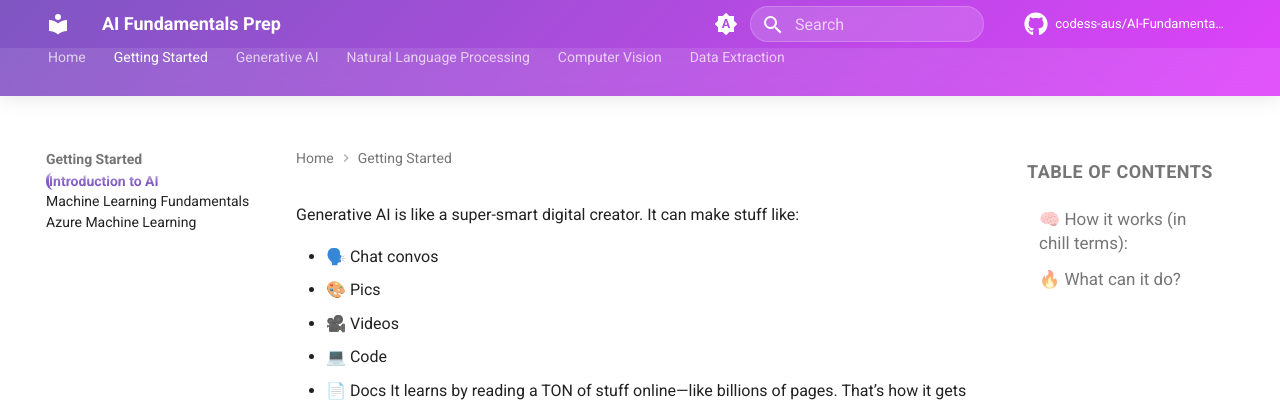
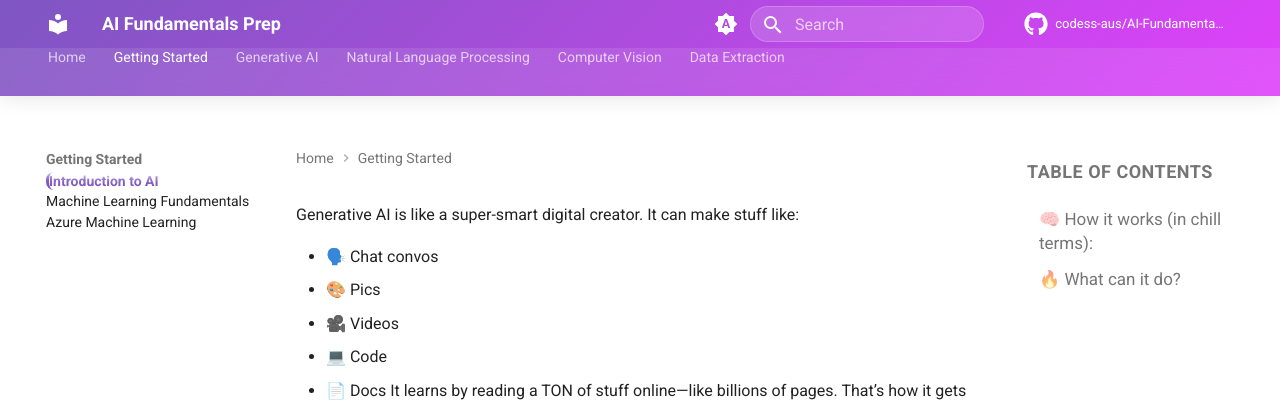
Before and after one commit to codess-aus/AI-Fundamentals-Prep, an MkDocs documentation site: the page built from docs/00-introduction/index.md, in a window 1280 px wide. Shown: the top 402 px of the page. Built offline with MkDocs 1.6.1 and Material for MkDocs 9.7.7, drawn with Linux system fonts in a browser that asks for light colours; comment, search, counter and statistics services are not loaded.

Commit message:
Improve CSS selectors

```diff
--- a/docs/stylesheets/extra.css
+++ b/docs/stylesheets/extra.css
@@ -388,78 +388,102 @@
 }
 
 /* Hide redundant "Home" text that appears beside hero section */
-.md-content h1:first-of-type {
+/* Target various possible selectors for the page title */
+.md-content__inner h1:first-child,
+.md-typeset h1:first-child,
+.md-content h1:first-of-type,
+article h1:first-child,
+main h1:first-child {
     display: none !important;
 }
 
-/* Alternative approach - hide any h1 that contains only "Home" */
-.md-content h1:contains("Home") {
+/* More specific selector for Material theme */
+.md-typeset .md-content__inner h1:first-child {
+    display: none !important;
+}
+
+/* Hide any h1 that only contains "Home" */
+h1:contains("Home") {
     display: none !important;
 }
 
 /* Style the Table of Contents to match the page design */
+/* Right sidebar TOC styling */
 .md-sidebar--secondary {
-    font-family: var(--md-text-font-family);
+    font-family: var(--md-text-font-family) !important;
 }
 
-.md-nav--secondary .md-nav__title {
-    font-family: var(--md-text-font-family);
-    font-weight: 600;
-    font-size: 0.9rem;
-    color: var(--md-default-fg-color--light);
-    text-transform: uppercase;
-    letter-spacing: 0.5px;
-    margin-bottom: 0.5rem;
-    padding: 0.5rem 0.75rem;
-    background: rgba(var(--md-primary-fg-color--rgb), 0.05);
-    border-radius: 6px;
+.md-sidebar--secondary .md-sidebar__scrollwrap {
+    font-family: var(--md-text-font-family) !important;
 }
 
+/* TOC Title styling */
+.md-nav--secondary .md-nav__title {
+    font-family: var(--md-text-font-family) !important;
+    font-weight: 600 !important;
+    font-size: 0.9rem !important;
+    color: var(--md-default-fg-color--light) !important;
+    text-transform: uppercase !important;
+    letter-spacing: 0.5px !important;
+    margin-bottom: 0.5rem !important;
+    padding: 0.5rem 0.75rem !important;
+    background: rgba(var(--md-primary-fg-color--rgb), 0.05) !important;
+    border-radius: 6px !important;
+}
+
+/* TOC Links styling */
 .md-nav--secondary .md-nav__list {
-    font-family: var(--md-text-font-family);
+    font-family: var(--md-text-font-family) !important;
 }
 
 .md-nav--secondary .md-nav__link {
-    font-family: var(--md-text-font-family);
-    font-size: 0.85rem;
-    font-weight: 400;
-    line-height: 1.4;
-    color: var(--md-default-fg-color--light);
-    padding: 0.25rem 0.75rem;
-    border-radius: 4px;
-    margin: 0.1rem 0;
-    transition: all 0.2s ease;
+    font-family: var(--md-text-font-family) !important;
+    font-size: 0.85rem !important;
+    font-weight: 400 !important;
+    line-height: 1.4 !important;
+    color: var(--md-default-fg-color--light) !important;
+    padding: 0.25rem 0.75rem !important;
+    border-radius: 4px !important;
+    margin: 0.1rem 0 !important;
+    transition: all 0.2s ease !important;
 }
 
 .md-nav--secondary .md-nav__link:hover {
-    background: rgba(var(--md-primary-fg-color--rgb), 0.08);
-    color: var(--md-primary-fg-color);
-    transform: translateX(2px);
+    background: rgba(var(--md-primary-fg-color--rgb), 0.08) !important;
+    color: var(--md-primary-fg-color) !important;
+    transform: translateX(2px) !important;
 }
 
 .md-nav--secondary .md-nav__link--active {
-    background: rgba(var(--md-primary-fg-color--rgb), 0.12);
-    color: var(--md-primary-fg-color);
-    font-weight: 500;
-    border-left: 2px solid var(--md-primary-fg-color);
+    background: rgba(var(--md-primary-fg-color--rgb), 0.12) !important;
+    color: var(--md-primary-fg-color) !important;
+    font-weight: 500 !important;
+    border-left: 2px solid var(--md-primary-fg-color) !important;
 }
 
 /* Improve TOC spacing and hierarchy */
 .md-nav--secondary .md-nav__item .md-nav__item {
-    margin-left: 0.5rem;
+    margin-left: 0.5rem !important;
 }
 
 .md-nav--secondary .md-nav__item .md-nav__item .md-nav__link {
-    font-size: 0.8rem;
-    opacity: 0.9;
+    font-size: 0.8rem !important;
+    opacity: 0.9 !important;
 }
 
-/* Hide the page title if it's just "Home" or similar */
-.md-typeset h1:first-child {
-    display: none !important;
+/* Generic TOC styling that should work regardless of theme structure */
+[data-md-component="toc"] {
+    font-family: var(--md-text-font-family) !important;
 }
 
-/* Alternative selector for the page title */
-article.md-content__inner h1:first-child {
-    display: none !important;
+[data-md-component="toc"] .md-nav__title {
+    font-family: var(--md-text-font-family) !important;
+    font-weight: 600 !important;
+    color: var(--md-primary-fg-color) !important;
 }
+
+[data-md-component="toc"] .md-nav__link {
+    font-family: var(--md-text-font-family) !important;
+    font-size: 0.85rem !important;
+    color: var(--md-default-fg-color--light) !important;
+}
```
